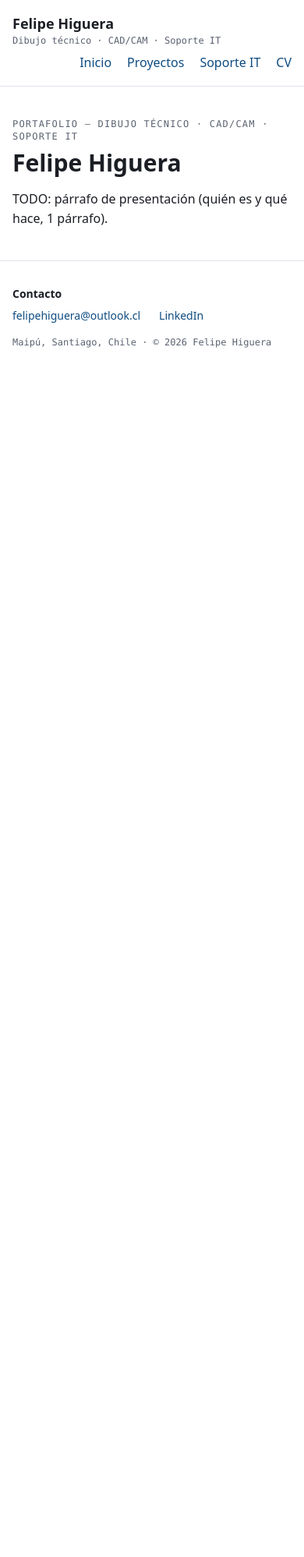
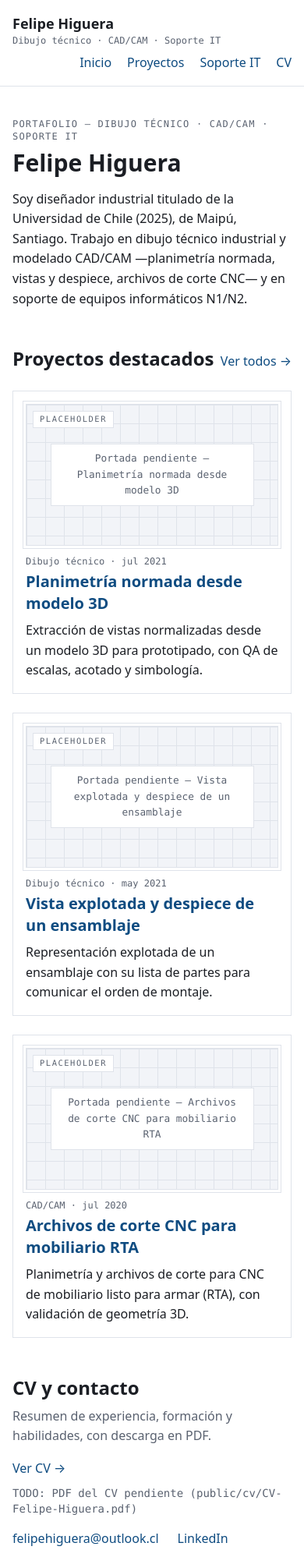
Before and after one commit to felipehiguera/felipehiguera.github.io, an Astro site: page / in a window 390 px wide. Shown: the top 1997 px of the page at 78% size. Before the commit the page ends 844 px from the top, so only its background shows below. Built offline with nearby package versions, Linux system fonts and the light colour scheme; Astro itself is replaced by a stand-in of ours.

Commit message:
etapa 5: home con destacados, pagina CV, pagina soporte-it y marcos placeholder

```diff
--- /dev/null
+++ b/src/components/PlaceholderMarco.astro
@@ -0,0 +1,52 @@
+---
+interface Props {
+  /** Texto descriptivo de qué material falta (también es el `aria-label`). */
+  label: string;
+}
+
+const { label } = Astro.props;
+---
+
+<div role="img" aria-label={label} class="marco">
+  <span class="marco-tag tech">PLACEHOLDER</span>
+  <span class="marco-label tech">{label}</span>
+</div>
+
+<style>
+  .marco {
+    position: relative;
+    aspect-ratio: 16 / 9;
+    border: 1px solid var(--line);
+    outline: 1px solid var(--line);
+    outline-offset: 3px;
+    background-color: var(--code-bg);
+    background-image:
+      linear-gradient(var(--line) 1px, transparent 1px),
+      linear-gradient(90deg, var(--line) 1px, transparent 1px);
+    background-size: 24px 24px;
+    display: flex;
+    align-items: center;
+    justify-content: center;
+    padding: 1rem;
+  }
+  .marco-tag {
+    position: absolute;
+    top: 0.5rem;
+    left: 0.5rem;
+    font-size: 0.65rem;
+    letter-spacing: 0.15em;
+    border: 1px solid var(--line);
+    background: var(--bg);
+    color: var(--muted);
+    padding: 0.1rem 0.5rem;
+  }
+  .marco-label {
+    font-size: 0.8rem;
+    text-align: center;
+    background: var(--bg);
+    color: var(--muted);
+    border: 1px solid var(--line);
+    padding: 0.5rem 1rem;
+    max-width: 90%;
+  }
+</style>
--- a/src/components/ProjectCard.astro
+++ b/src/components/ProjectCard.astro
@@ -1,6 +1,7 @@
 ---
 import { Image } from "astro:assets";
 import type { CollectionEntry } from "astro:content";
+import PlaceholderMarco from "./PlaceholderMarco.astro";
 import { etiquetaCategoria, fechaCorta, slugDe } from "../utils/proyectos";
 
 interface Props {
@@ -23,9 +24,7 @@ const url = `${import.meta.env.BASE_URL}proyectos/${slugDe(proyecto.id)}`;
         loading="lazy"
       />
     ) : (
-      <p class="tech border p-4 text-xs" style="border-color: var(--line); color: var(--muted)">
-        TODO: imagen de portada pendiente
-      </p>
+      <PlaceholderMarco label={`Portada pendiente — ${data.title}`} />
     )
   }
   <p class="tech mt-3 text-xs" style="color: var(--muted)">
--- /dev/null
+++ b/src/pages/cv.astro
@@ -0,0 +1,148 @@
+---
+import { existsSync } from "node:fs";
+import Base from "../layouts/Base.astro";
+
+const base = import.meta.env.BASE_URL;
+const cvExiste = existsSync("public/cv/CV-Felipe-Higuera.pdf");
+
+interface Experiencia {
+  cargo: string;
+  organizacion: string;
+  periodo: string;
+  detalle: string;
+}
+
+const experiencia: Experiencia[] = [
+  {
+    cargo: "Técnico de Soporte de Equipos Informáticos",
+    organizacion: "YoLiquido",
+    periodo: "jul–ago 2024",
+    detalle:
+      "Incidencias N1/N2 de hardware y software, RDP, unidades de red, inventario tecnológico con apoyo de IA.",
+  },
+  {
+    cargo: "Ayudante de Cátedra en Dibujo e Ingeniería de Detalle",
+    organizacion: "FCFM, Universidad de Chile",
+    periodo: "abr 2019 – jul 2021",
+    detalle:
+      "Vistas, cortes y secciones bajo normativa industrial; extracción de vistas normalizadas desde modelos 3D en Solid Edge y AutoCAD; QA de escalas, acotado y simbología para prototipado IoT.",
+  },
+  {
+    cargo: "Diseñador de Productos (Manufactura Digital)",
+    organizacion: "Chol1",
+    periodo: "abr–jul 2020",
+    detalle:
+      "Archivos de corte y planimetría para CNC en Fusion 360, mobiliario RTA; validación de geometría 3D.",
+  },
+  {
+    cargo: "Asistente de Procesos y Diseño Digital",
+    organizacion: "CapacitaPlus",
+    periodo: "dic 2014 – feb 2015",
+    detalle:
+      "Documentación en Office, sitio web corporativo en Dreamweaver.",
+  },
+];
+
+const formacion: string[] = [
+  "Diseñador Industrial, Universidad de Chile — titulado dic 2025.",
+  "Curso IA Generativa e Ingeniería de Prompts, U. de Chile (VTI) — 2026.",
+  "Diplomado en Diseño y Programación Web, AIEP — 2023.",
+  "Certificaciones: Design Thinking (Sence); Facilitación de Equipos (FCFM).",
+];
+
+const habilidades: { grupo: string; items: string }[] = [
+  { grupo: "CAD", items: "AutoCAD, Fusion 360 / Inventor, Solid Edge, Rhinoceros 3D." },
+  {
+    grupo: "Dibujo técnico",
+    items: "Planimetría normada (ISO/ANSI), vistas explotadas, metrología, tolerancias.",
+  },
+  {
+    grupo: "Soporte IT",
+    items: "Soporte N1/N2, redes, RDP, ingeniería de prompts.",
+  },
+  { grupo: "Idiomas", items: "Inglés B1/B2 (lectura técnica)." },
+];
+---
+
+<Base
+  title="CV — Felipe Higuera"
+  description="Currículum de Felipe Higuera: experiencia en dibujo técnico, CAD/CAM y soporte IT, formación y habilidades."
+>
+  <div class="mx-auto max-w-4xl px-4 py-10">
+    <h1 class="text-3xl font-bold">Felipe Ignacio Higuera Cabello</h1>
+    <p class="tech mt-2 text-sm" style="color: var(--muted)">
+      Maipú, Santiago, Chile · Dibujo técnico industrial · CAD/CAM · Soporte IT
+    </p>
+    <p class="mt-4">
+      {
+        cvExiste ? (
+          <a href={`${base}cv/CV-Felipe-Higuera.pdf`} download>
+            Descargar CV en PDF
+          </a>
+        ) : (
+          <span class="tech text-sm" style="color: var(--muted)">
+            TODO: PDF del CV pendiente (public/cv/CV-Felipe-Higuera.pdf)
+          </span>
+        )
+      }
+    </p>
+
+    <section aria-labelledby="exp" class="mt-10">
+      <h2 id="exp" class="text-2xl font-bold">Experiencia</h2>
+      <ul class="mt-4 grid gap-6">
+        {
+          experiencia.map((item) => (
+            <li class="border-t pt-4" style="border-color: var(--line)">
+              <h3 class="text-lg font-semibold">{item.cargo}</h3>
+              <p class="tech text-sm" style="color: var(--muted)">
+                {item.organizacion} · {item.periodo}
+              </p>
+              <p class="mt-1 max-w-prose">{item.detalle}</p>
+            </li>
+          ))
+        }
+      </ul>
+    </section>
+
+    <section aria-labelledby="form" class="mt-10">
+      <h2 id="form" class="text-2xl font-bold">Formación</h2>
+      <ul class="mt-4 grid max-w-prose gap-2">
+        {formacion.map((item) => <li>{item}</li>)}
+      </ul>
+    </section>
+
+    <section aria-labelledby="hab" class="mt-10">
+      <h2 id="hab" class="text-2xl font-bold">Habilidades</h2>
+      <dl class="mt-4 grid max-w-prose gap-3">
+        {
+          habilidades.map((item) => (
+            <div>
+              <dt class="font-semibold">{item.grupo}</dt>
+              <dd class="tech text-sm" style="color: var(--muted)">
+                {item.items}
+              </dd>
+            </div>
+          ))
+        }
+      </dl>
+    </section>
+
+    <section aria-labelledby="contacto" class="mt-10">
+      <h2 id="contacto" class="text-2xl font-bold">Contacto</h2>
+      <ul class="mt-4 flex flex-wrap gap-x-6 gap-y-1">
+        <li>
+          <a href="mailto:felipehiguera@outlook.cl">felipehiguera@outlook.cl</a>
+        </li>
+        <li>
+          <a
+            href="https://www.linkedin.com/in/felipe-h-321316284/"
+            target="_blank"
+            rel="me noopener"
+          >
+            LinkedIn
+          </a>
+        </li>
+      </ul>
+    </section>
+  </div>
+</Base>
--- a/src/pages/index.astro
+++ b/src/pages/index.astro
@@ -1,5 +1,15 @@
 ---
+import { getCollection } from "astro:content";
+import { existsSync } from "node:fs";
 import Base from "../layouts/Base.astro";
+import ProjectCard from "../components/ProjectCard.astro";
+
+const destacados = (await getCollection("proyectos", ({ data }) => data.featured))
+  .sort((a, b) => b.data.date.valueOf() - a.data.date.valueOf())
+  .slice(0, 3);
+
+const base = import.meta.env.BASE_URL;
+const cvExiste = existsSync("public/cv/CV-Felipe-Higuera.pdf");
 ---
 
 <Base
@@ -12,7 +22,61 @@ import Base from "../layouts/Base.astro";
     </p>
     <h1 class="mt-2 text-3xl font-bold">Felipe Higuera</h1>
     <p class="mt-4 max-w-prose">
-      TODO: párrafo de presentación (quién es y qué hace, 1 párrafo).
+      Soy diseñador industrial titulado de la Universidad de Chile (2025), de
+      Maipú, Santiago. Trabajo en dibujo técnico industrial y modelado
+      CAD/CAM —planimetría normada, vistas y despiece, archivos de corte
+      CNC— y en soporte de equipos informáticos N1/N2.
     </p>
+
+    <section aria-labelledby="destacados" class="mt-12">
+      <div class="flex flex-wrap items-baseline justify-between gap-2">
+        <h2 id="destacados" class="text-2xl font-bold">Proyectos destacados</h2>
+        <a href={`${base}proyectos`}>Ver todos →</a>
+      </div>
+      <ul class="mt-6 grid gap-6 sm:grid-cols-2 lg:grid-cols-3">
+        {
+          destacados.map((proyecto) => (
+            <li>
+              <ProjectCard proyecto={proyecto} />
+            </li>
+          ))
+        }
+      </ul>
+    </section>
+
+    <section aria-labelledby="cv-contacto" class="mt-12">
+      <h2 id="cv-contacto" class="text-2xl font-bold">CV y contacto</h2>
+      <p class="mt-2 max-w-prose" style="color: var(--muted)">
+        Resumen de experiencia, formación y habilidades, con descarga en PDF.
+      </p>
+      <p class="mt-4 flex flex-wrap gap-x-6 gap-y-2">
+        <a href={`${base}cv`}>Ver CV →</a>
+        {
+          cvExiste ? (
+            <a href={`${base}cv/CV-Felipe-Higuera.pdf`} download>
+              Descargar PDF
+            </a>
+          ) : (
+            <span class="tech text-sm" style="color: var(--muted)">
+              TODO: PDF del CV pendiente (public/cv/CV-Felipe-Higuera.pdf)
+            </span>
+          )
+        }
+      </p>
+      <ul class="mt-4 flex flex-wrap gap-x-6 gap-y-1">
+        <li>
+          <a href="mailto:felipehiguera@outlook.cl">felipehiguera@outlook.cl</a>
+        </li>
+        <li>
+          <a
+            href="https://www.linkedin.com/in/felipe-h-321316284/"
+            target="_blank"
+            rel="me noopener"
+          >
+            LinkedIn
+          </a>
+        </li>
+      </ul>
+    </section>
   </div>
 </Base>
--- a/src/pages/proyectos/[slug].astro
+++ b/src/pages/proyectos/[slug].astro
@@ -3,6 +3,7 @@ import { Image } from "astro:assets";
 import { getCollection, render } from "astro:content";
 import Base from "../../layouts/Base.astro";
 import ModelViewer from "../../components/ModelViewer.astro";
+import PlaceholderMarco from "../../components/PlaceholderMarco.astro";
 import PlanoEmbed from "../../components/PlanoEmbed.astro";
 import SpecList from "../../components/SpecList.astro";
 import { etiquetaCategoria, fechaCorta, slugDe } from "../../utils/proyectos";
@@ -62,9 +63,9 @@ const base = import.meta.env.BASE_URL;
           format="webp"
         />
       ) : (
-        <p class="tech mt-6 border p-4 text-sm" style="border-color: var(--line); color: var(--muted)">
-          TODO: imagen de portada pendiente.
-        </p>
+        <div class="mt-6">
+          <PlaceholderMarco label={`Portada pendiente — ${data.title}`} />
+        </div>
       )
     }
 
--- /dev/null
+++ b/src/pages/soporte-it.astro
@@ -0,0 +1,35 @@
+---
+import { getCollection } from "astro:content";
+import Base from "../layouts/Base.astro";
+import ProjectCard from "../components/ProjectCard.astro";
+
+const casos = (await getCollection("proyectos", ({ data }) => data.category === "soporte-it"))
+  .sort((a, b) => b.data.date.valueOf() - a.data.date.valueOf());
+---
+
+<Base
+  title="Soporte IT — Felipe Higuera"
+  description="Casos de soporte de equipos informáticos N1/N2: escritorio remoto, unidades de red e inventario tecnológico."
+>
+  <div class="mx-auto max-w-4xl px-4 py-10">
+    <h1 class="text-3xl font-bold">Soporte IT</h1>
+    <p class="mt-4 max-w-prose">
+      Soporte de equipos informáticos N1/N2: incidencias de hardware y
+      software, escritorio remoto (RDP), unidades de red e inventario
+      tecnológico. Cada caso se cuenta en formato antes/después, sin datos
+      sensibles.
+    </p>
+    <p class="tech mt-2 text-sm" style="color: var(--muted)">
+      TODO: completar el detalle antes/después dentro de cada caso.
+    </p>
+    <ul class="mt-8 grid gap-6 sm:grid-cols-2">
+      {
+        casos.map((proyecto) => (
+          <li>
+            <ProjectCard proyecto={proyecto} />
+          </li>
+        ))
+      }
+    </ul>
+  </div>
+</Base>
```
Also changed, not shown: 1 other file.
